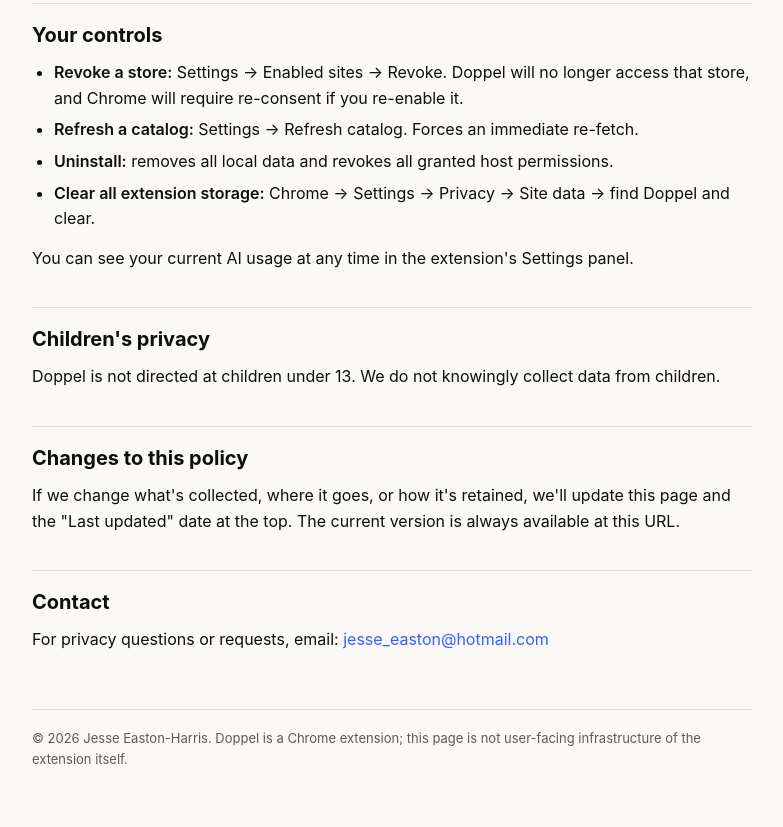
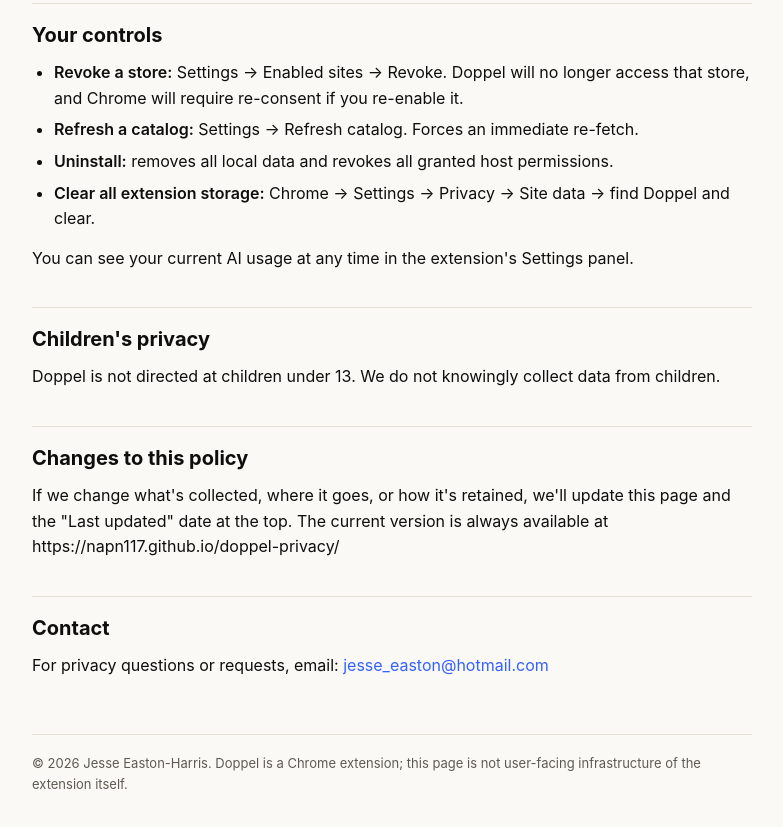
Before and after one commit to Napn117/doppel-privacy, a plain HTML site: page index.html in a window 1280 px wide. Shown: the part 2204-3031 px from the top of the page, without its empty margins (248-1031 px from the left). Drawn offline with Linux system fonts and the light colour scheme.

Commit message:
Update privacy policy URL in index.html

```diff
--- a/index.html
+++ b/index.html
@@ -136,7 +136,7 @@
     <p>Doppel is not directed at children under 13. We do not knowingly collect data from children.</p>
 
     <h2>Changes to this policy</h2>
-    <p>If we change what's collected, where it goes, or how it's retained, we'll update this page and the "Last updated" date at the top. The current version is always available at this URL.</p>
+    <p>If we change what's collected, where it goes, or how it's retained, we'll update this page and the "Last updated" date at the top. The current version is always available at https://napn117.github.io/doppel-privacy/</p>
 
     <h2>Contact</h2>
     <p>For privacy questions or requests, email: <a href="mailto:jesse_easton@hotmail.com">jesse_easton@hotmail.com</a></p>
```
